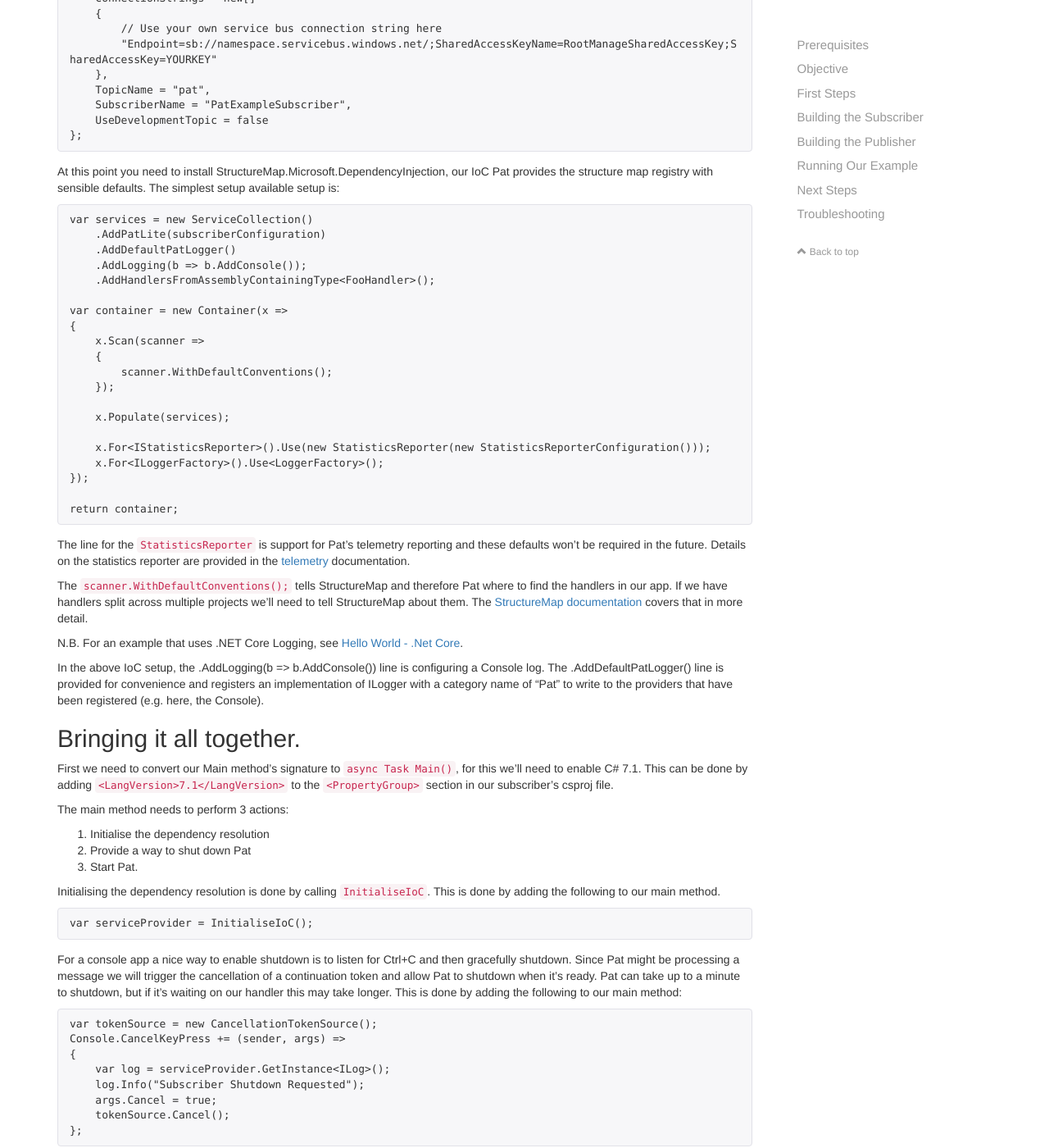
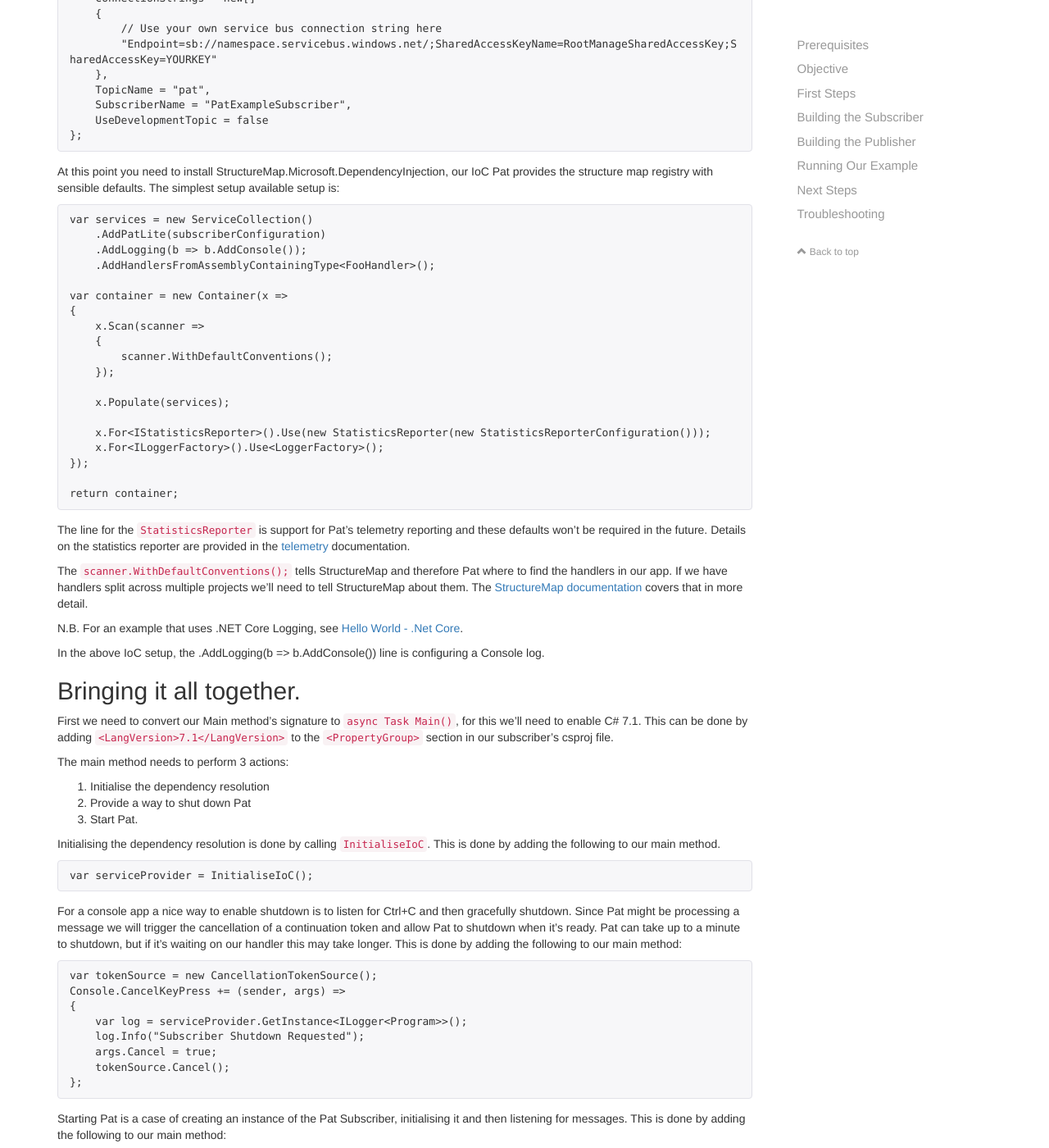
Before and after one commit to purplebricks/pat, a Jekyll site: the page built from docs/hello-world-netframework.md, in a window 1280 px wide and 1400 px high, scrolled down 1636 px. Shown: the whole window at 82% size. Built offline with Jekyll 4.4.1, drawn with Linux system fonts in a browser that asks for light colours; nearby versions of some CDN libraries; some of the changed text lies outside the part shown.

Commit message:
Use new style logging in Hello World Full .NET framework

````diff
--- a/docs/hello-world-netframework.md
+++ b/docs/hello-world-netframework.md
@@ -54,7 +54,7 @@ if it throws an exception then the message is simply dropped by Pat. The azure
 message until the peek lock expires and the message will be received again by Pat. This will repeat until
 the max delivery count has exceeded, at which point the message is moved onto the dead letter queue.
 
-To show that our handler is receiving messages let's add some logging. Pat has a dependency on .NET Core Logging (`Microsoft.Extensions.Logging`). Add a new constructor with a parameter `ILogger log` to our handler, assign that to
+To show that our handler is receiving messages let's add some logging. Pat has a dependency on .NET Core Logging (`Microsoft.Extensions.Logging`). Add a new constructor with a parameter `ILogger<FooHandler> log` to our handler, assign that to
 an instance variable called `_log`. Now update our `HandleAsync` method to the following.
 
 ```
@@ -93,7 +93,6 @@ setup is:
 ```
 var services = new ServiceCollection()
     .AddPatLite(subscriberConfiguration)
-    .AddDefaultPatLogger()
     .AddLogging(b => b.AddConsole());
     .AddHandlersFromAssemblyContainingType<FooHandler>();
 
@@ -123,7 +122,7 @@ app. If we have handlers split across multiple projects we'll need to tell Struc
 
 N.B. For an example that uses .NET Core Logging, see [Hello World - .Net Core](hello-world-dotnetcore.html).
 
-In the above IoC setup, the .AddLogging(b => b.AddConsole()) line is configuring a Console log. The .AddDefaultPatLogger() line is provided for convenience and registers an implementation of ILogger with a category name of “Pat” to write to the providers that have been registered (e.g. here, the Console).
+In the above IoC setup, the .AddLogging(b => b.AddConsole()) line is configuring a Console log.
 
 ## Bringing it all together.
 
````
Also changed, not shown: other parts of docs/hello-world-netframework.md (+1 -1 lines).
